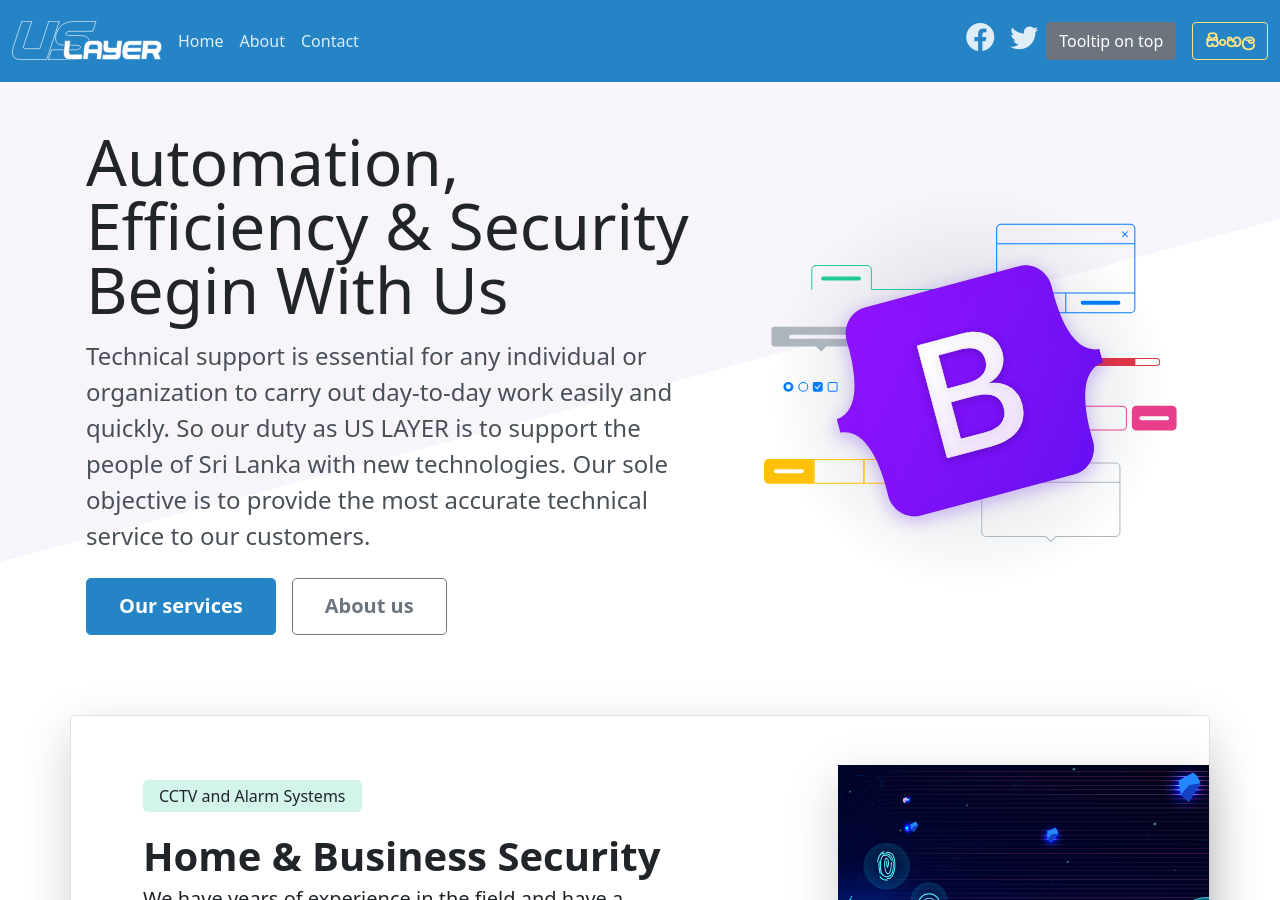
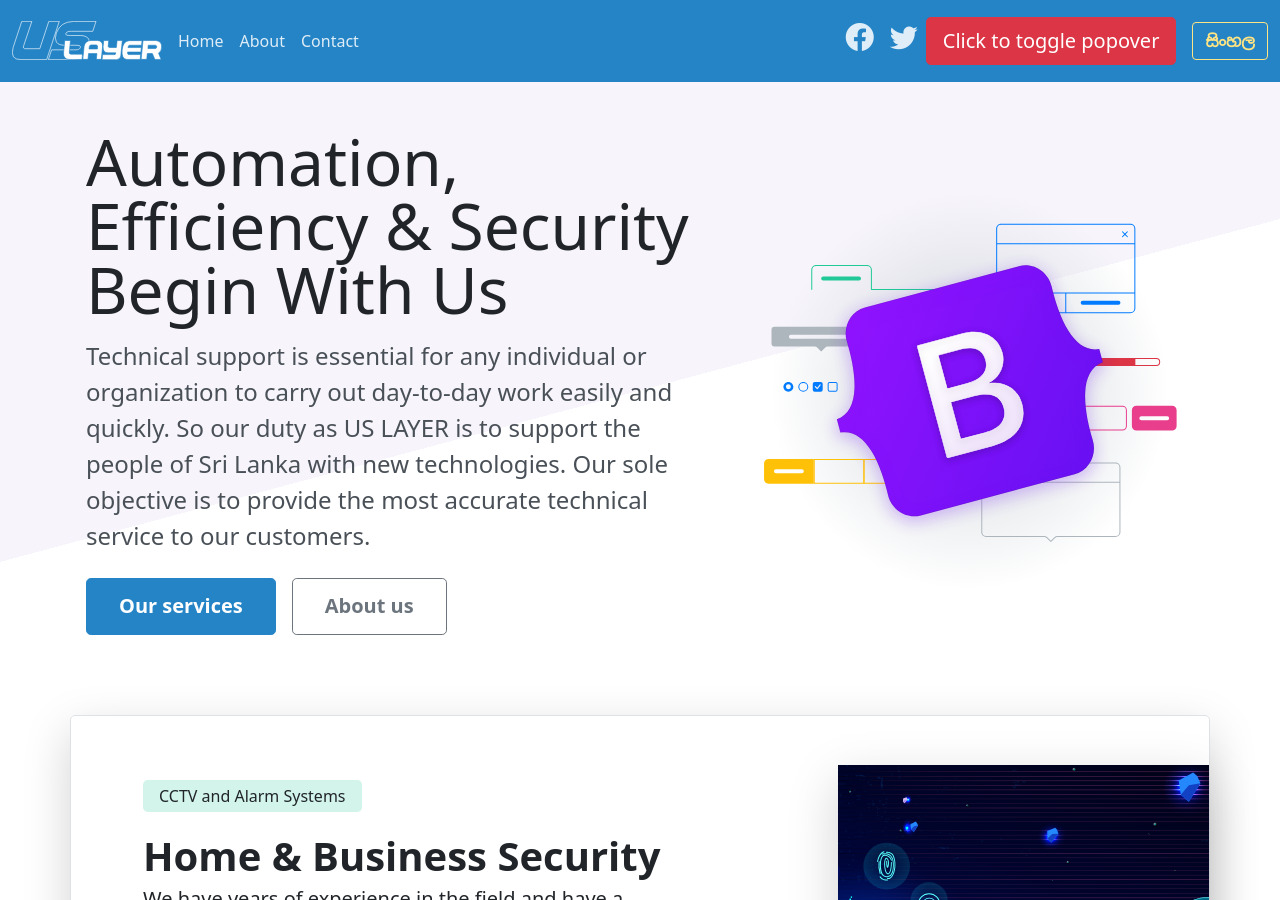
Before and after one commit to uslayer/uslayer.github.io, a Jekyll site: the page built from index.html, in a window 1280 px wide and 900 px high. Built offline with Jekyll 4.4.1, drawn with Linux system fonts in a browser that asks for light colours; the list of posts is cut into pages by our own code.

Commit message:
Update nav.html

```diff
--- a/_includes/nav.html
+++ b/_includes/nav.html
@@ -43,9 +43,7 @@
         </li>
       </ul>
 
-      <button type="button" class="btn btn-secondary" data-bs-toggle="tooltip" data-bs-placement="top" title="Tooltip on top">
-        Tooltip on top
-      </button>
+      <button type="button" class="btn btn-lg btn-danger" data-bs-toggle="popover" title="Popover title" data-bs-content="And here's some amazing content. It's very engaging. Right?">Click to toggle popover</button>
 
       <a class="btn btn-bd-download d-lg-inline-block my-2 my-md-0 ms-md-3 noto" href="#">සිංහල</a>
     </div>
```
